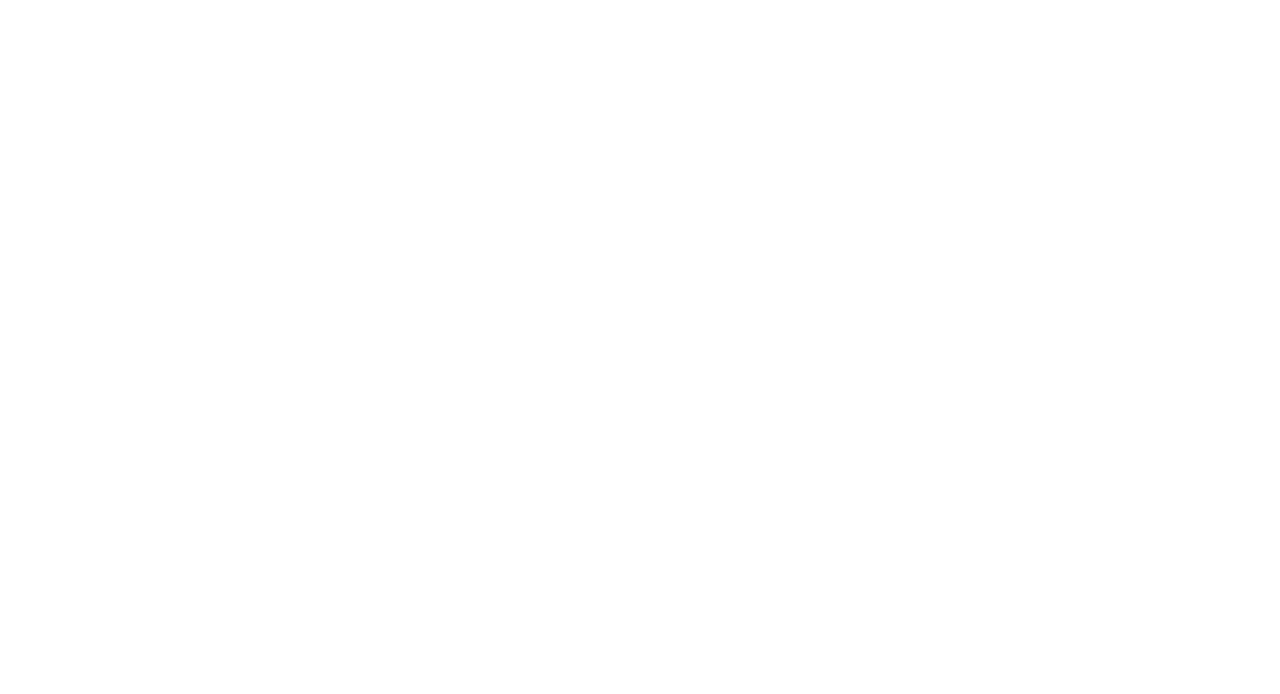
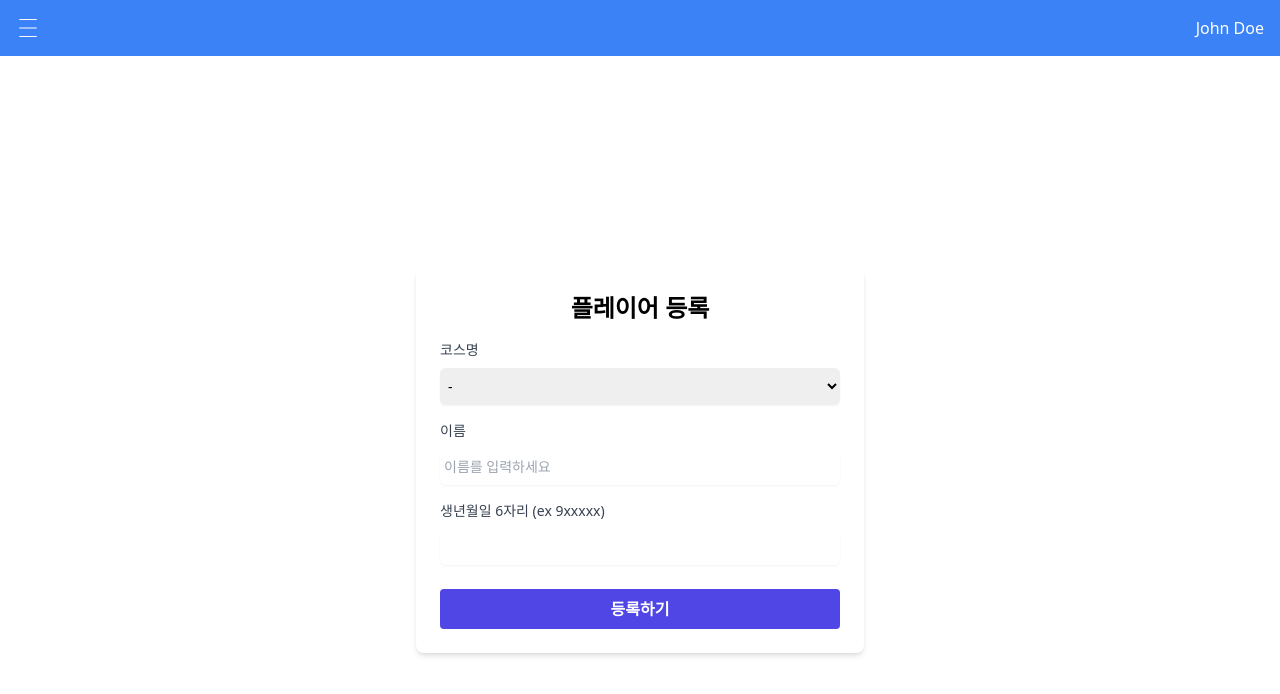
Before and after one commit to Develsopher/Attendance_Management_System_Frontend, a React (Vite) app: page /admin/create in a window 1280 px wide. Before the commit this address had no page. Shown: the top 694 px of the page. Built offline with nearby package versions, Linux system fonts and the light colour scheme.

Commit message:
[Feat] 관리자 플레이어 등록페이지

```diff
--- a/src/config.js
+++ b/src/config.js
@@ -61,6 +61,4 @@
   { id: 60, name: '최지민' },
 ];
 
-const classLists = ['풀스택 1회차', '풀스택 2회차', '풀스택 3회차'];
-
-export { students, classLists };
+export { students };
--- /dev/null
+++ b/src/pages/admin/playercreate/index.jsx
@@ -0,0 +1,93 @@
+import React, { useState, useEffect } from 'react';
+import { getCourses } from '../../../apis';
+
+function PlayerCreate() {
+  const [courses, setCourses] = useState([]);
+  const [selectedCourse, setSelectedCourse] = useState('');
+  const [name, setName] = useState('');
+  const [birthDate, setBirthDate] = useState('');
+
+  useEffect(() => {
+    getCourses().then((courses) => setCourses(courses));
+  }, []);
+
+  const handleSubmit = (e) => {
+    if (!selectedCourse || !name || !birthDate) {
+      alert('입력을 확인해주세요.');
+      return;
+    }
+    e.preventDefault();
+    const createData = { selectedCourse, name, birthDate };
+    console.log('createData', createData);
+  };
+  console.log('render');
+  return (
+    <div className="flex h-screen justify-center items-center">
+      <div className="max-w-md w-full p-6 bg-white rounded-lg shadow-md">
+        <h2 className="text-center text-2xl font-bold mb-4">플레이어 등록</h2>
+        <form onSubmit={handleSubmit}>
+          <div className="mb-4">
+            <label
+              htmlFor="className"
+              className="block text-sm font-medium text-gray-700 mb-2"
+            >
+              코스명
+            </label>
+            <select
+              id="className"
+              className="shadow-sm focus:ring-indigo-500 focus:border-indigo-500 block w-full sm:text-sm border-gray-300 rounded-md py-2 px-1"
+              value={selectedCourse}
+              onChange={(e) => setSelectedCourse(e.target.value)}
+            >
+              <option value="">-</option>
+              {courses.map((option) => (
+                <option key={option.id} value={option.name}>
+                  {option.name}
+                </option>
+              ))}
+            </select>
+          </div>
+          <div className="mb-4">
+            <label
+              htmlFor="name"
+              className="block text-sm font-medium text-gray-700 mb-2"
+            >
+              이름
+            </label>
+            <input
+              type="text"
+              id="name"
+              className="shadow-sm focus:ring-indigo-500 focus:border-indigo-500 block w-full sm:text-sm border-gray-300 rounded-md px-1 py-2"
+              placeholder="이름를 입력하세요"
+              value={name}
+              onChange={(e) => setName(e.target.value)}
+            />
+          </div>
+          <div className="mb-6">
+            <label
+              htmlFor="birthDate"
+              className="block text-sm font-medium text-gray-700 mb-2"
+            >
+              생년월일 6자리 (ex 9xxxxx)
+            </label>
+            <input
+              type="number"
+              id="birthDate"
+              className="shadow-sm focus:ring-indigo-500 focus:border-indigo-500 block w-full sm:text-sm border-gray-300 rounded-md px-1 py-2"
+              value={birthDate}
+              onChange={(e) => setBirthDate(e.target.value)}
+            />
+          </div>
+          <button
+            type="submit"
+            className="w-full bg-indigo-600 hover:bg-indigo-700 text-white font-bold py-2 px-4 rounded focus:outline-none focus:shadow-outline"
+          >
+            등록하기
+          </button>
+        </form>
+      </div>
+    </div>
+  );
+}
+
+export default PlayerCreate;
--- a/src/pages/authentication/Login.jsx
+++ b/src/pages/authentication/Login.jsx
@@ -1,19 +1,24 @@
-import React, { useState } from 'react';
-import { classLists } from '../../config';
+import React, { useState, useEffect } from 'react';
+import { getCourses } from '../../apis';
 
 function Login() {
   const [tab, setTab] = useState('Player'); // 탭 상태 ('Admin' 또는 'Player')
+  const [courses, setCourses] = useState([]);
   const [id, setId] = useState('');
   const [password, setPassword] = useState('');
-  const [className, setClassName] = useState('');
+  const [selectedCourse, setSelectedCourse] = useState('');
   const [name, setName] = useState('');
   const [birthDate, setBirthDate] = useState('');
+
+  useEffect(() => {
+    getCourses().then((courses) => setCourses(courses));
+  }, []);
 
   const handleLogin = (e) => {
     e.preventDefault();
     // 로그인 로직 처리
     const loginData =
-      tab === 'Admin' ? { id, password } : { className, name, birthDate };
+      tab === 'Admin' ? { id, password } : { selectedCourse, name, birthDate };
     console.log('로그인 시도:', loginData);
   };
 
@@ -86,17 +91,18 @@
                   htmlFor="className"
                   className="block text-sm font-medium text-gray-700 mb-2"
                 >
-                  클래스명
+                  코스명
                 </label>
                 <select
                   id="className"
                   className="shadow-sm focus:ring-indigo-500 focus:border-indigo-500 block w-full sm:text-sm border-gray-300 rounded-md py-2 px-1"
-                  value={className}
-                  onChange={(e) => setClassName(e.target.value)}
+                  value={selectedCourse}
+                  onChange={(e) => setSelectedCourse(e.target.value)}
                 >
-                  {classLists.map((option) => (
-                    <option key={option} value={option}>
-                      {option}
+                  <option value="">-</option>
+                  {courses.map((option) => (
+                    <option key={option.id} value={option.name}>
+                      {option.name}
                     </option>
                   ))}
                 </select>
--- a/src/routes/MainRoutes.jsx
+++ b/src/routes/MainRoutes.jsx
@@ -10,6 +10,9 @@
 const Search = Loadable(lazy(() => import('../pages/search')));
 const SearchResults = Loadable(lazy(() => import('../pages/search/result')));
 const AdminManage = Loadable(lazy(() => import('../pages/admin/manage')));
+const PlayerCreate = Loadable(
+  lazy(() => import('../pages/admin/playercreate')),
+);
 
 const MainRoutes = {
   path: '/',
@@ -31,6 +34,10 @@
       path: 'admin/manage',
       element: <AdminManage />,
     },
+    {
+      path: 'admin/create',
+      element: <PlayerCreate />,
+    },
   ],
 };
 
```
